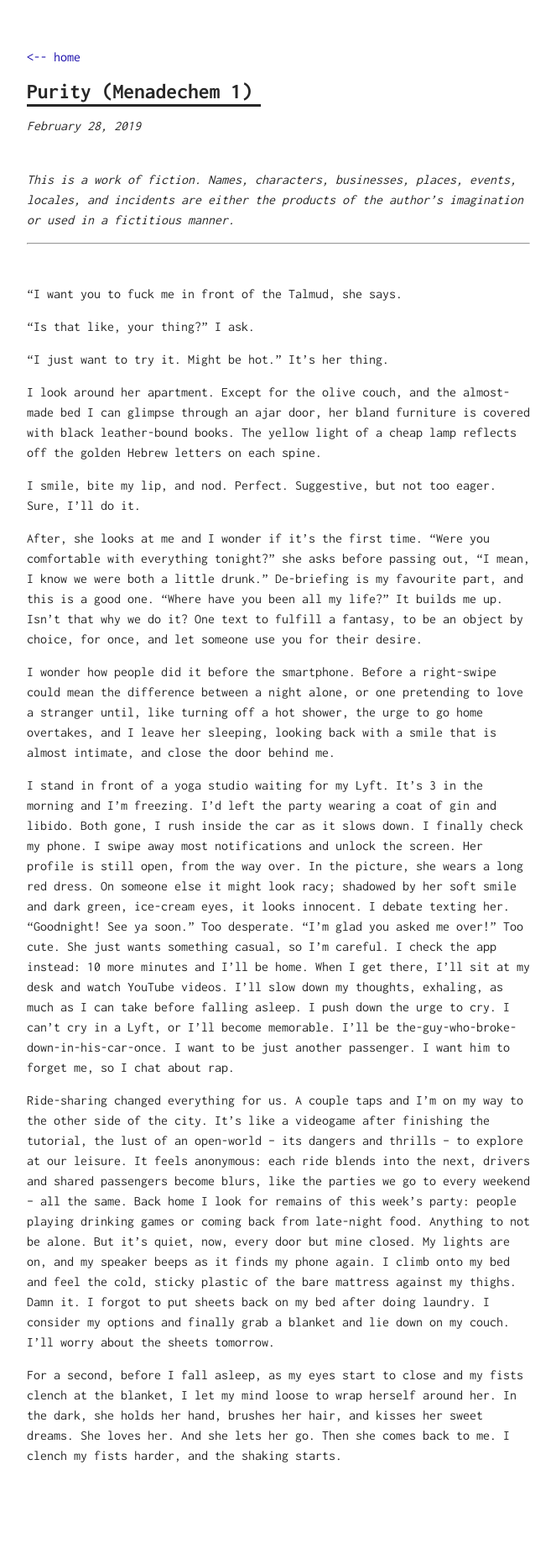
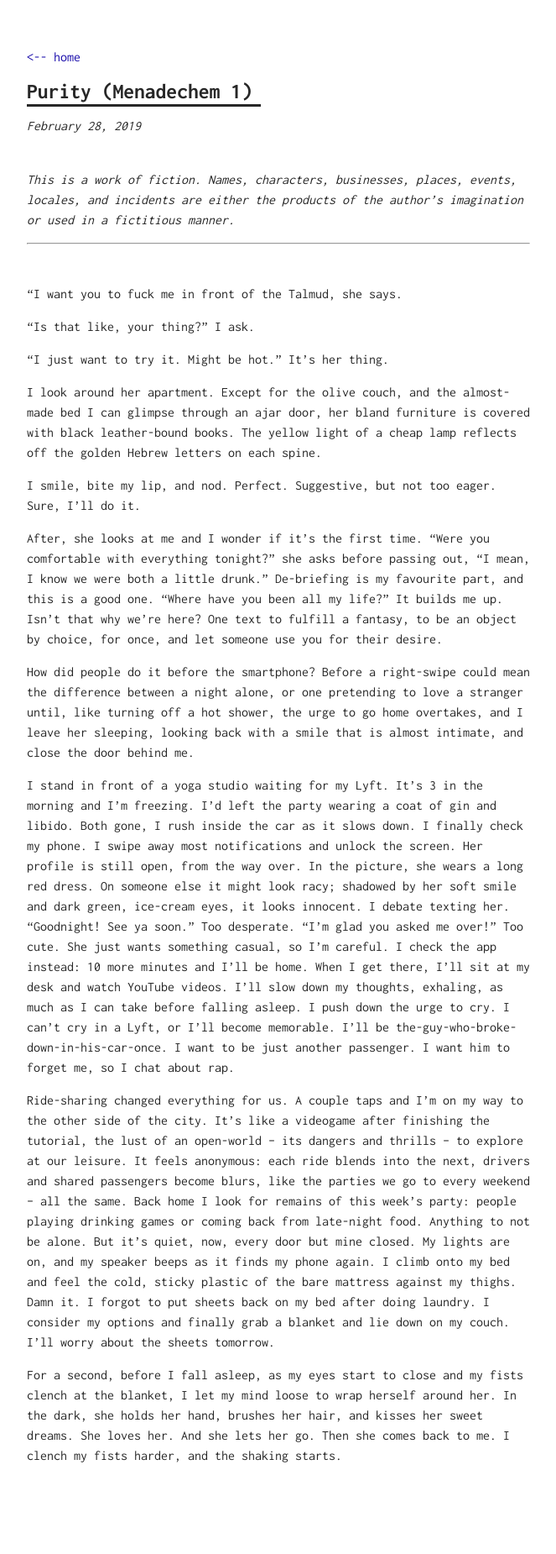
Before and after one commit to ordinarythings/ordinarythings.github.io, a Jekyll site: the page built from _posts/2019-02-28-Purity-Menadechem.md, in a window 1280 px wide. Shown: the whole page at 84% size, without its empty margins (308-971 px from the left). Built offline with Jekyll 4.4.1, drawn with Linux system fonts in a browser that asks for light colours.

Commit message:
Update 2019-02-28-Purity-Menadechem.md

```diff
--- a/_posts/2019-02-28-Purity-Menadechem.md
+++ b/_posts/2019-02-28-Purity-Menadechem.md
@@ -20,9 +20,9 @@ I look around her apartment. Except for the olive couch, and the almost-made bed
 
 I smile, bite my lip, and nod. Perfect. Suggestive, but not too eager. Sure, I’ll do it.
 
-After, she looks at me and I wonder if it's the first time. “Were you comfortable with everything tonight?” she asks before passing out, “I mean, I know we were both a little drunk.” De-briefing is my favourite part, and this is a good one. “Where have you been all my life?” It builds me up. Isn’t that why we do it? One text to fulfill a fantasy, to be an object by choice, for once, and let someone use you for their desire.
+After, she looks at me and I wonder if it's the first time. “Were you comfortable with everything tonight?” she asks before passing out, “I mean, I know we were both a little drunk.” De-briefing is my favourite part, and this is a good one. “Where have you been all my life?” It builds me up. Isn’t that why we're here? One text to fulfill a fantasy, to be an object by choice, for once, and let someone use you for their desire.
 
-I wonder how people did it before the smartphone. Before a right-swipe could mean the difference between a night alone, or one pretending to love a stranger until, like turning off a hot shower, the urge to go home overtakes, and I leave her sleeping, looking back with a smile that is almost intimate, and close the door behind me.
+How did people do it before the smartphone? Before a right-swipe could mean the difference between a night alone, or one pretending to love a stranger until, like turning off a hot shower, the urge to go home overtakes, and I leave her sleeping, looking back with a smile that is almost intimate, and close the door behind me.
 
 I stand in front of a yoga studio waiting for my Lyft. It’s 3 in the morning and I’m freezing. I’d left the party wearing a coat of gin and libido. Both gone, I rush inside the car as it slows down. I finally check my phone. I swipe away most notifications and unlock the screen. Her profile is still open, from the way over. In the picture, she wears a long red dress. On someone else it might look racy; shadowed by her soft smile and dark green, ice-cream eyes, it looks innocent. I debate texting her. “Goodnight! See ya soon.” Too desperate. “I'm glad you asked me over!” Too cute. She just wants something casual, so I'm careful. I check the app instead: 10 more minutes and I'll be home. When I get there, I'll sit at my desk and watch YouTube videos. I'll slow down my thoughts, exhaling, as much as I can take before falling asleep. I push down the urge to cry. I can't cry in a Lyft, or I'll become memorable. I'll be the-guy-who-broke-down-in-his-car-once. I want to be just another passenger. I want him to forget me, so I chat about rap.
 
```
